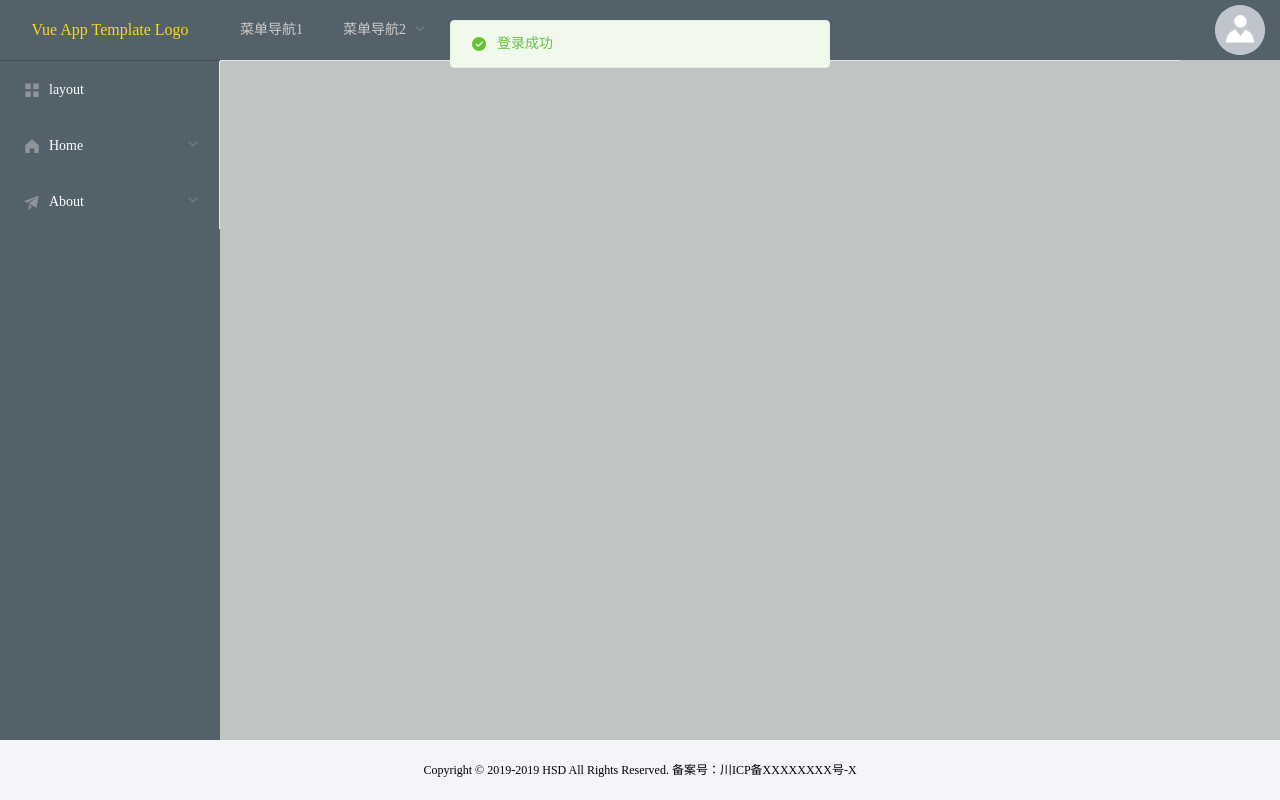
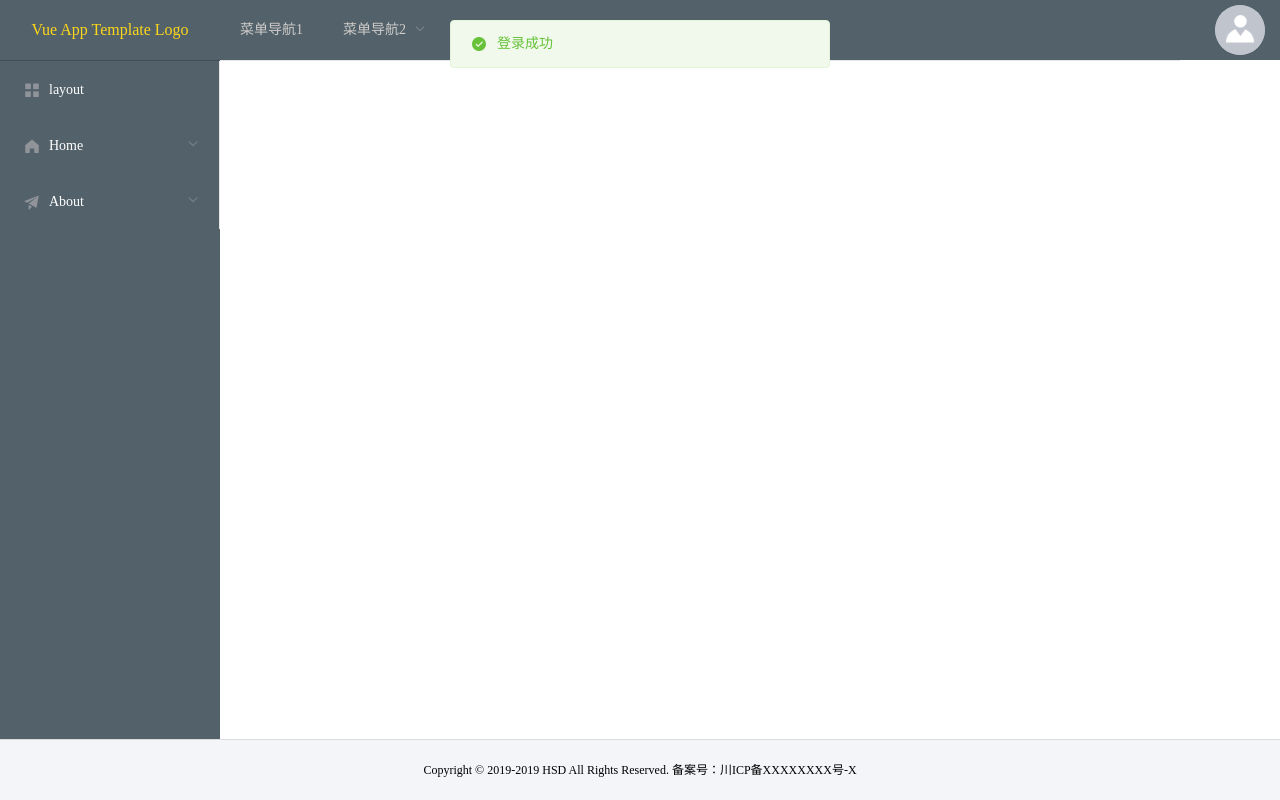
Before and after one commit to ytxfate/vue-app, a Vue app: page /#/login in a window 1280 px wide. Both pictures are taken after a click on the button "登 录". Built offline with nearby package versions, Linux system fonts and the light colour scheme.

Commit message:
[IMP] 优化页面显示

```diff
--- a/src/views/Layout/index.vue
+++ b/src/views/Layout/index.vue
@@ -77,8 +77,9 @@ export default {
     bottom: 60px;
     left: 220px;
     right: 0;
-    background-color: #c0c4c3;
+    background-color: white; // #c0c4c3;
     overflow-y: scroll;
+    padding: 20px;
   }
 }
 .layout-footer {
@@ -88,5 +89,6 @@ export default {
   left: 0;
   right: 0;
   background-color: #f4f5f9;
+  border-top: 1px #dbdddd solid;
 }
 </style>
```
